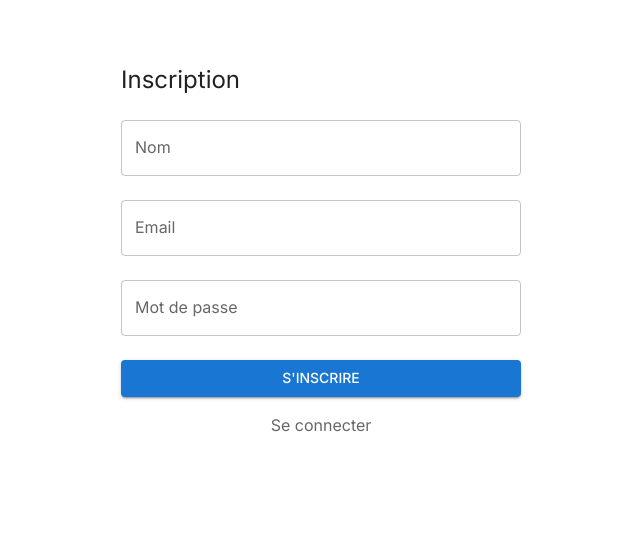
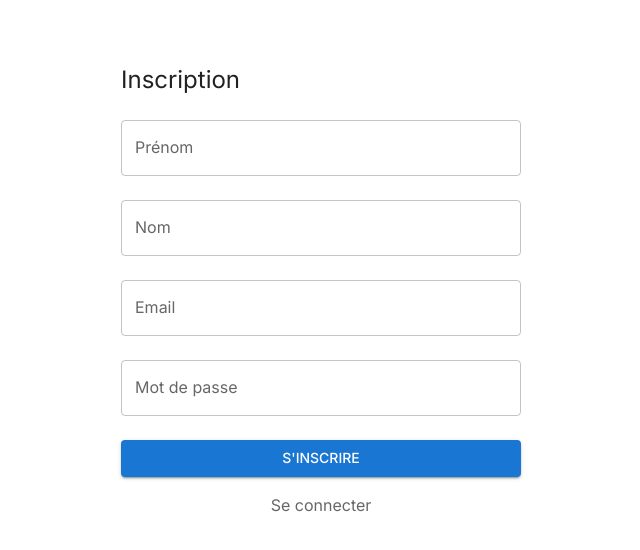
Before and after one commit to syphaxalili/poc-app, a React (Vite) app in the folder front/: page /register in a window 1280 px wide. Shown: the top 550 px of the page, without its empty margins (319-959 px from the left). Built offline with nearby package versions, Linux system fonts and the light colour scheme.

Commit message:
Add registration logic

```diff
--- /dev/null
+++ b/front/src/config.js
@@ -0,0 +1 @@
+export const apiUrl = "http://localhost:5000";
--- a/front/src/pages/Register.jsx
+++ b/front/src/pages/Register.jsx
@@ -1,28 +1,108 @@
+import React, { useState } from "react";
 import {
   Box,
   Button,
   TextField,
   Typography,
   Link as MuiLink,
+  Alert,
 } from "@mui/material";
-import { Link } from "react-router-dom";
+import { Link, useNavigate } from "react-router-dom";
+import { apiUrl } from "../config";
 
 export default function Register() {
+  const [form, setForm] = useState({
+    prenom: "",
+    nom: "",
+    email: "",
+    password: "",
+  });
+  const [error, setError] = useState("");
+  const [success, setSuccess] = useState("");
+  const navigate = useNavigate();
+
+  const handleChange = (e) => {
+    setForm({ ...form, [e.target.name]: e.target.value });
+  };
+
+  const handleSubmit = async (e) => {
+    e.preventDefault();
+    setError("");
+    setSuccess("");
+    try {
+      const res = await fetch(`${apiUrl}/api/auth/register`, {
+        method: "POST",
+        headers: { "Content-Type": "application/json" },
+        body: JSON.stringify(form),
+      });
+      if (res.status === 201) {
+        setSuccess("Inscription réussie !");
+        setTimeout(() => navigate("/login"), 1000);
+      } else {
+        const data = await res.json();
+        setError(data.message || "Erreur lors de l'inscription");
+      }
+    } catch (err) {
+      setError("Erreur réseau");
+    }
+  };
+
   return (
     <Box sx={{ maxWidth: 400, mx: "auto", mt: 8 }}>
       <Typography variant="h5" gutterBottom>
         Inscription
       </Typography>
-      <form>
-        <TextField label="Nom" fullWidth margin="normal" />
-        <TextField label="Email" fullWidth margin="normal" />
+      <form onSubmit={handleSubmit}>
         <TextField
-          label="Mot de passe"
-          type="password"
+          label="Prénom"
+          name="prenom"
+          value={form.prenom}
+          onChange={handleChange}
           fullWidth
           margin="normal"
         />
-        <Button variant="contained" color="primary" fullWidth sx={{ mt: 2 }}>
+        <TextField
+          label="Nom"
+          name="nom"
+          value={form.nom}
+          onChange={handleChange}
+          fullWidth
+          margin="normal"
+        />
+        <TextField
+          label="Email"
+          name="email"
+          value={form.email}
+          onChange={handleChange}
+          fullWidth
+          margin="normal"
+        />
+        <TextField
+          label="Mot de passe"
+          name="password"
+          type="password"
+          value={form.password}
+          onChange={handleChange}
+          fullWidth
+          margin="normal"
+        />
+        {error && (
+          <Alert severity="error" sx={{ mt: 2 }}>
+            {error}
+          </Alert>
+        )}
+        {success && (
+          <Alert severity="success" sx={{ mt: 2 }}>
+            {success}
+          </Alert>
+        )}
+        <Button
+          type="submit"
+          variant="contained"
+          color="primary"
+          fullWidth
+          sx={{ mt: 2 }}
+        >
           S'inscrire
         </Button>
         <MuiLink
```
Also changed, not shown: 1 other file (tests, documents, lock files or other folders).
